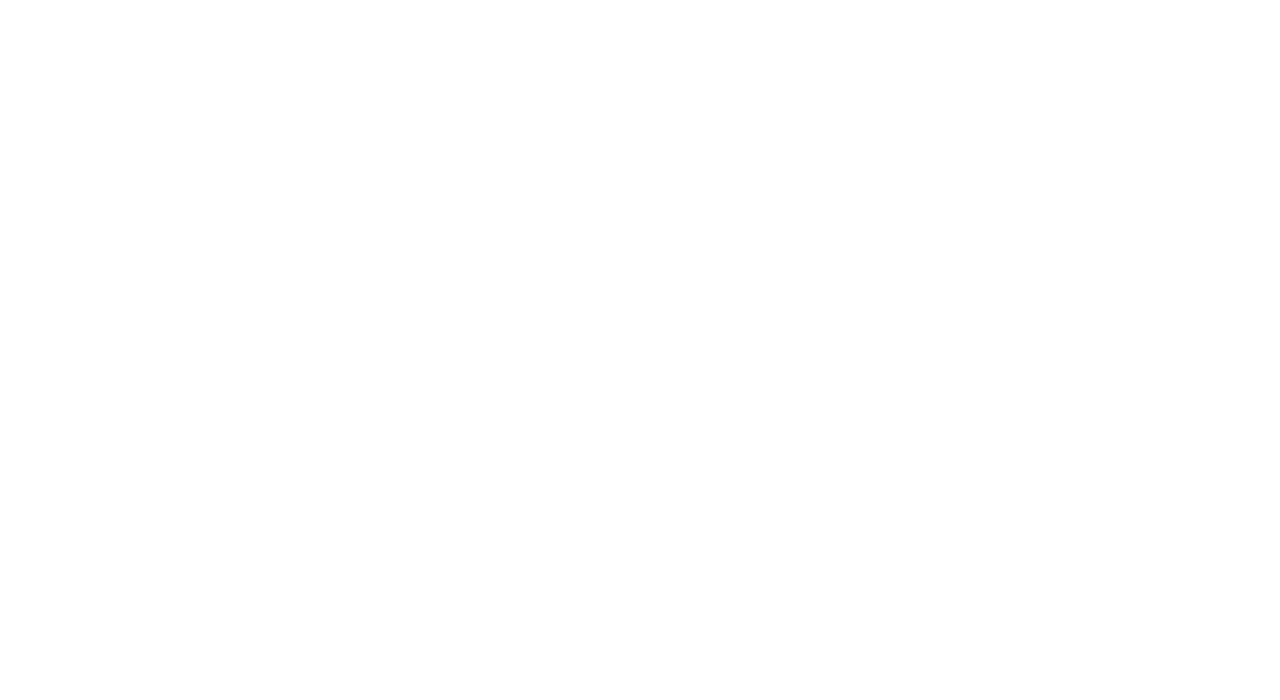
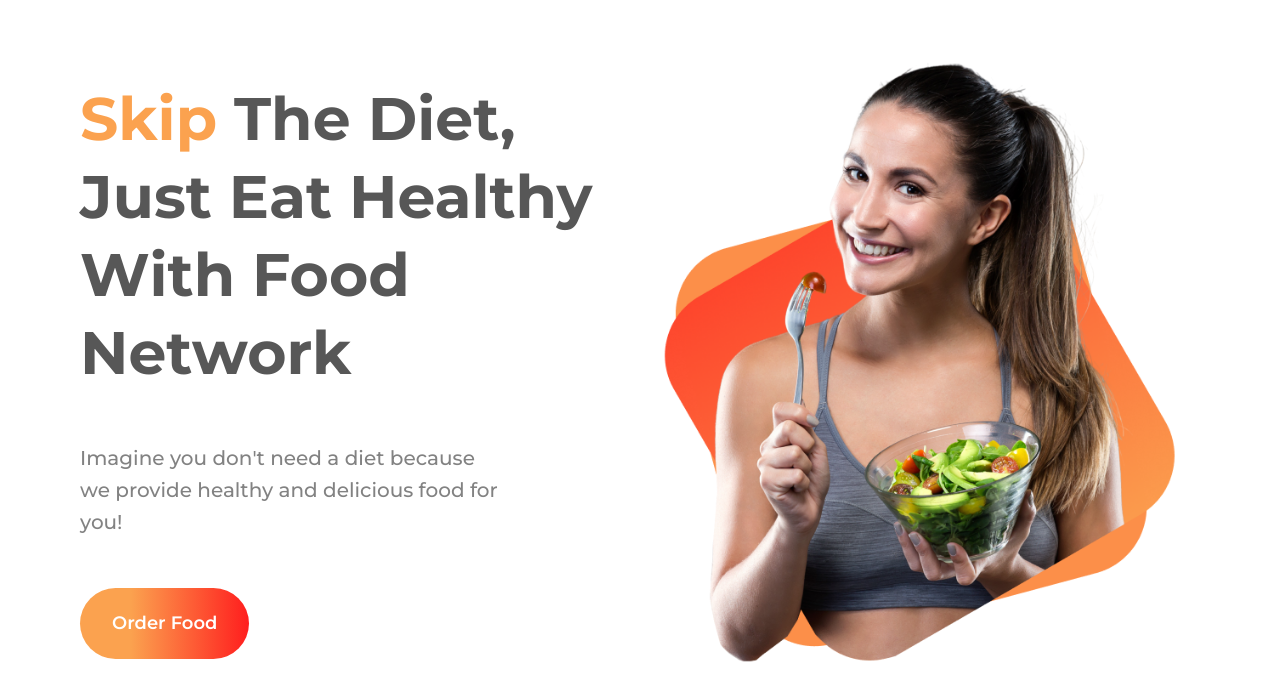
Before and after one commit to Safin-Ahmed/Food-Network-Rev, a plain HTML site: page index.html in a window 1280 px wide. Drawn offline with Linux system fonts and the light colour scheme.

Commit message:
I have completed the first section

```diff
--- a/index.html
+++ b/index.html
@@ -6,11 +6,36 @@
     <meta http-equiv="X-UA-Compatible" content="IE=edge">
     <meta name="viewport" content="width=device-width, initial-scale=1.0">
     <title>Food Netowrk Rev</title>
+    <link rel="preconnect" href="https://fonts.googleapis.com">
+    <link rel="preconnect" href="https://fonts.gstatic.com" crossorigin>
+    <link href="https://fonts.googleapis.com/css2?family=Montserrat:wght@400;500;600;700;800&display=swap"
+        rel="stylesheet">
     <link rel="stylesheet" href="style.css">
 </head>
 
 <body>
+    <!-- Hero Section Start-->
+    <section class="d-flex align-center">
+        <div class="w-50 hero-item">
+            <h1><span>Skip</span> The Diet,<br>
+                Just Eat Healthy<br>
+                With Food Network
+            </h1>
 
+            <p>
+                Imagine you don't need a diet because we provide
+                healthy and delicious food for you!
+            </p>
+
+            <a href="#">Order Food</a>
+        </div>
+
+        <div class="w-50">
+            <img class="w-100" src="images/female/Group 8425.png" alt="">
+        </div>
+
+    </section>
+    <!-- Hero Section End-->
 </body>
 
 </html>
--- a/style.css
+++ b/style.css
@@ -0,0 +1,54 @@
+* {
+    margin: 0;
+    padding: 0;
+}
+body {
+    font-family: 'Montserrat', sans-serif;
+}
+section {
+    padding: 50px 80px;
+}
+.d-flex {
+    display: flex;
+}
+.align-center {
+    align-items: center;
+}
+.w-50 {
+    width: 50%;
+}
+.w-80 {
+    width: 80%;
+}
+.w-100 {
+    width: 100%;
+}
+.hero-item h1 {
+    font-size: 60px;
+    line-height: 78px;
+    font-weight: 700;
+    color: #575757;
+}
+.hero-item h1 span {
+    color: #FBA24F;
+}
+.hero-item p {
+    font-size: 20px;
+    line-height: 32px;
+    color:#828282;
+    padding-right: 140px;
+    font-weight: 500;
+    margin-top: 50px;
+}
+.hero-item a {
+    font-weight: 600;
+    font-size: 18px;
+    line-height: 23px;
+    text-decoration: none;
+    background-image: linear-gradient(to right, #FBA24F 30%, #FF1E1E);
+    padding: 24px 32px;
+    margin-top: 50px;
+    display: inline-block;
+    border-radius: 40px;
+    color: #fff;
+}
```
